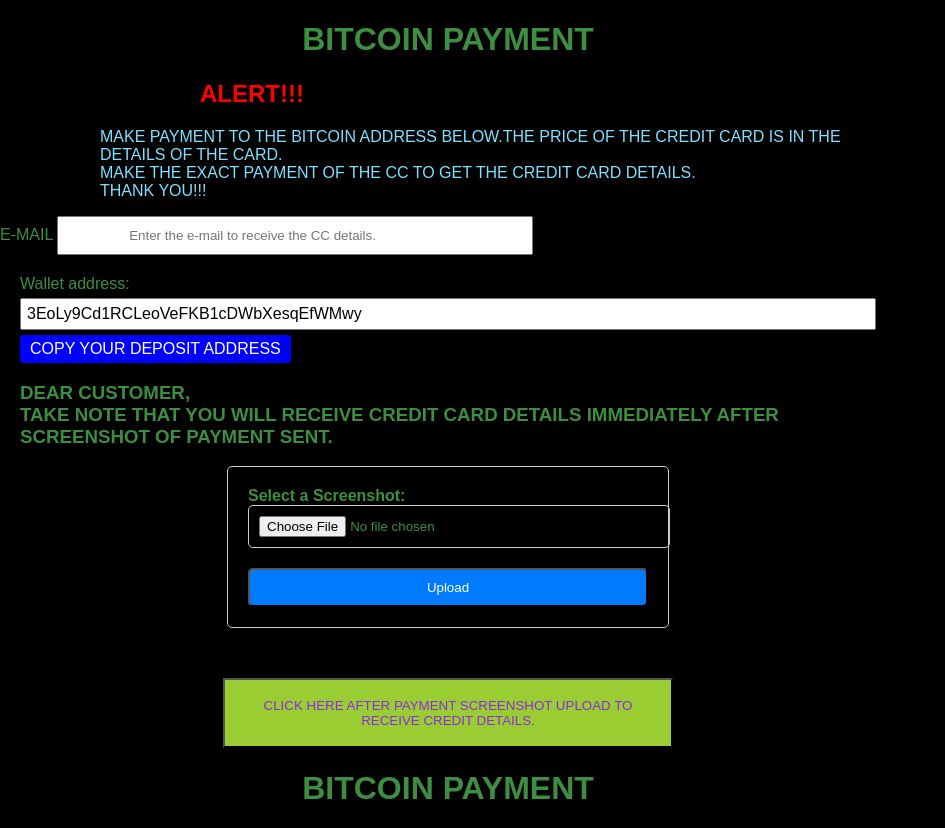
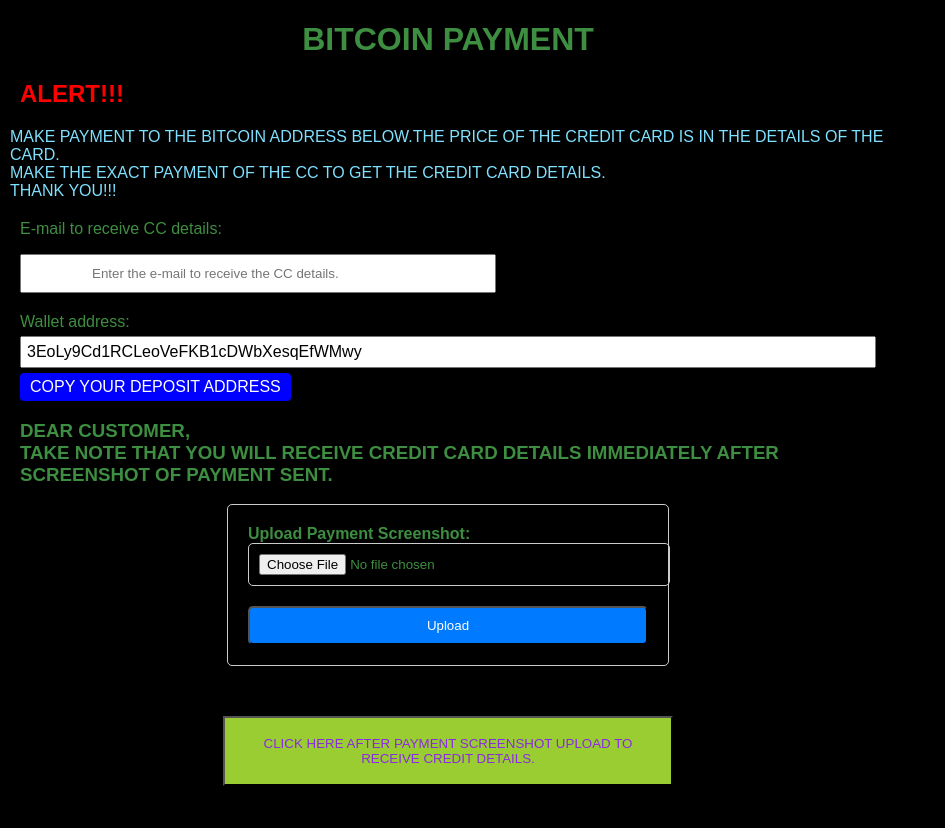
Before and after one commit to bank579/cc, a plain HTML site: page payment.html in a window 1280 px wide. Shown: the whole page, without its empty margins (0-945 px from the left). After the commit the page ends 806 px from the top, so only its background shows below. Drawn offline with Linux system fonts and the light colour scheme.

Commit message:
Add files via upload

```diff
--- a/payment.html
+++ b/payment.html
@@ -135,11 +135,11 @@
         background-color: #8e3e3e;
       }
       .alert-a{
-        margin-left: 200px;
+        margin-left: 20px;
         color: red;
       }
       .alert-b{
-        margin-left: 100px;
+        margin-left: 10px;
         color: rgb(127, 225, 255);
       }
       .but2{
@@ -156,8 +156,10 @@
   <h2 class="alert-a">ALERT!!!</h2 >
     <p class="alert-b">MAKE PAYMENT TO THE BITCOIN ADDRESS BELOW.THE PRICE OF THE CREDIT CARD IS IN THE DETAILS OF THE CARD.<br>
     MAKE THE EXACT PAYMENT OF THE CC TO GET THE CREDIT CARD DETAILS.<br> THANK YOU!!!</p>
-    <label for="username">E-MAIL</label>
+    <div class="payment-info">
+      <p> E-mail to receive CC details:</p>
 			<input class="but2" type="text" id="amount" name="AMOUNT" placeholder="Enter the e-mail to receive the CC details. " required>
+    </div>
     <div class="payment-info">
       <div class="wallet-address">
         <p>Wallet address:</p>
@@ -168,13 +170,13 @@
        <div class="upload-form">
     <form action="#" method="post" enctype="multipart/form-data">
       <div class="form-group">
-        <label class="form-label" for="screenshot">Select a Screenshot:</label>
+        <label class="form-label" for="screenshot">Upload Payment Screenshot:</label>
         <input class="file-input" type="file" name="screenshot" id="screenshot" accept="image/*" required>
       </div>
       <button type="submit" class="submit-btn">Upload</button>
     </form>
   </div>
-      <button class="purchase-button">CLICK HERE AFTER PAYMENT SCREENSHOT UPLOAD TO RECEIVE CREDIT DETAILS.</button>
+      <button type="submit" class="purchase-button">CLICK HERE AFTER PAYMENT SCREENSHOT UPLOAD TO RECEIVE CREDIT DETAILS.</button>
     </div>
    <script>
     function copyToClipboard() {
@@ -187,26 +189,9 @@
 purchaseButtons.forEach(button => {
   button.addEventListener('click', () => {
     // Add code to handle purchase button click here
-    alert("Congratulations!!! We are verifying your payment screenshot. The Credit Card details would be sent to the e-mail you entered above after verification.")
+    alert("Congratulations!!! We are verifying your payment screenshot. Make sure to upload it if you haven't done it. The Credit Card details would be sent to the e-mail you entered above after verification.")
   });
 });
       </script>
 </body>
 </html>
-<!DOCTYPE html>
-<html>
-  <head>
-    <meta charset="utf-8">
-    <title>BTC Payment</title>
-    <meta name="viewport" content="width=device-width, initial-scale=1">
-    <style>
-
-
-
-    </style>
-  </head>
-  <body>
-    <h1>BITCOIN PAYMENT</h1>
-
-  </body>
-</html>
```
